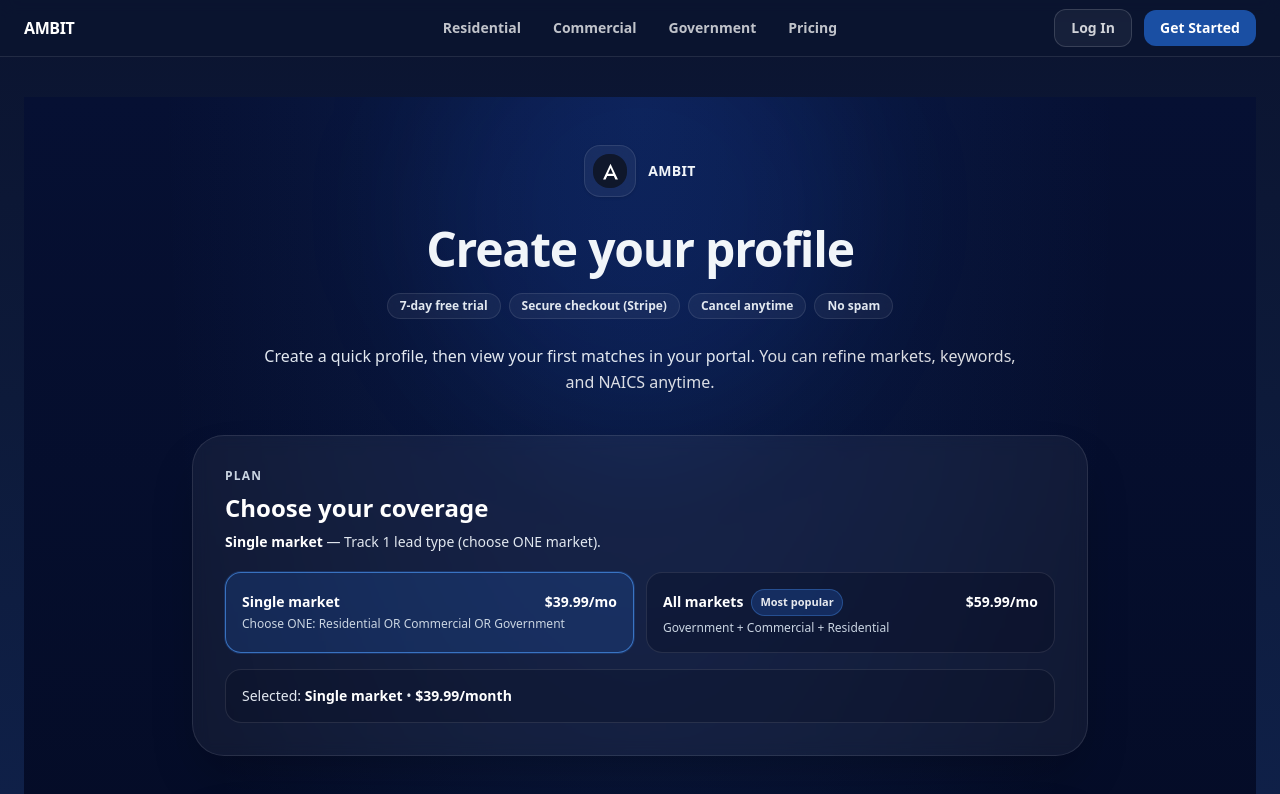
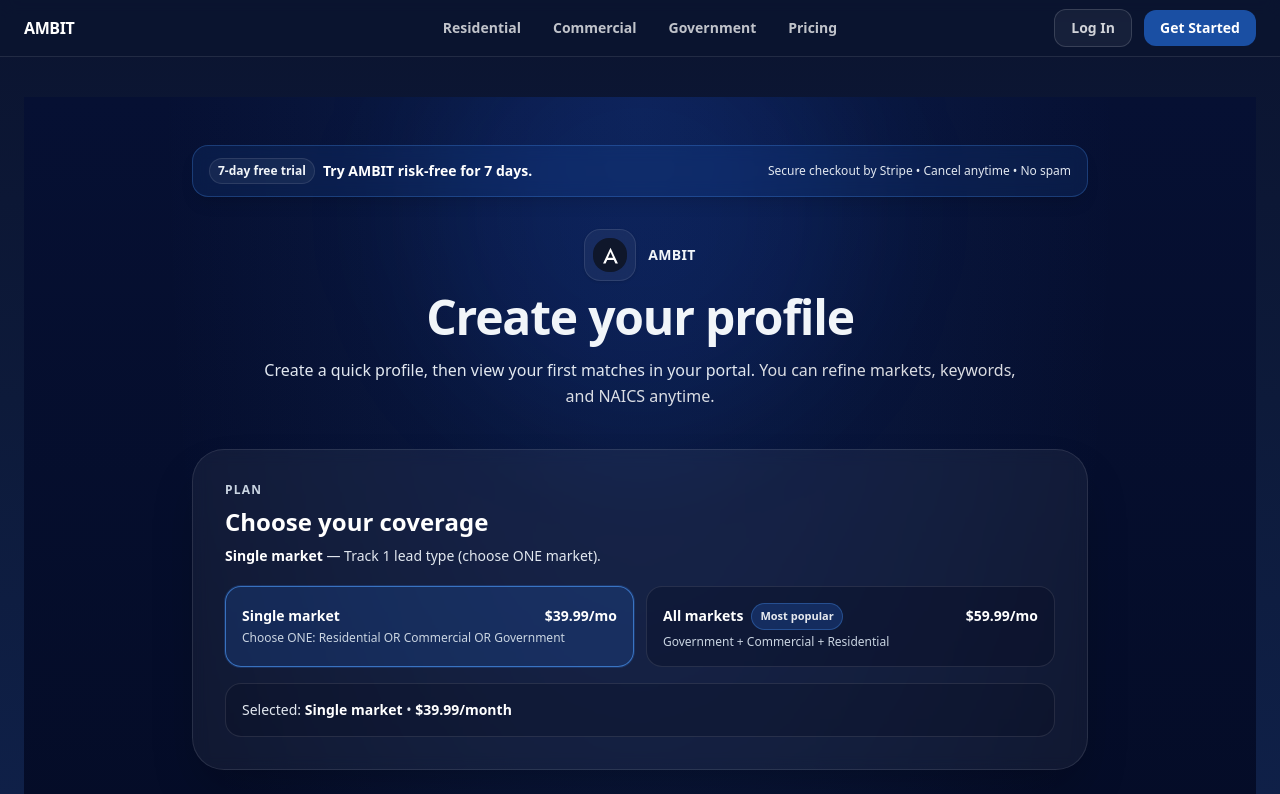
Before and after one commit to seansevrix/ambit, a Next.js app: page /get-started in a window 1280 px wide. Shown: the top 794 px of the page. Built offline with nearby package versions, Linux system fonts and the light colour scheme; no server answers.

Commit message:
Add 7-day free trial banner to get-started

```diff
--- a/app/get-started/GetStartedClient.tsx
+++ b/app/get-started/GetStartedClient.tsx
@@ -143,7 +143,7 @@
 
   const govSelected = useMemo(() => segments.has("government"), [segments]);
 
-  // ✅ NAICS optional (keywords + markets are enough to start)
+  // NAICS optional
   const canSubmit = useMemo(() => {
     const baseOk =
       companyName.trim().length >= 2 &&
@@ -188,8 +188,8 @@
         email: mail,
         location: loc,
         serviceArea: loc,
-        naics: naicsCsv, // can be ""
-        naicsCodes: naicsParsed.valid, // can be []
+        naics: naicsCsv,
+        naicsCodes: naicsParsed.valid,
         keywords: kw,
         segments: segmentsList,
         sources: segmentsList,
@@ -233,6 +233,25 @@
       </div>
 
       <div className="relative mx-auto max-w-6xl px-6 py-12">
+        {/* ✅ 7-DAY FREE TRIAL BANNER */}
+        <div className="sticky top-3 z-20 mx-auto mb-8 max-w-4xl">
+          <div className="rounded-2xl border border-blue-400/25 bg-blue-500/10 px-4 py-3 text-sm text-slate-100 shadow-lg backdrop-blur">
+            <div className="flex flex-wrap items-center justify-between gap-2">
+              <div className="flex items-center gap-2">
+                <span className="inline-flex items-center rounded-full border border-white/10 bg-white/5 px-2 py-1 text-xs font-semibold">
+                  7-day free trial
+                </span>
+                <span className="text-sm font-semibold text-white">
+                  Try AMBIT risk-free for 7 days.
+                </span>
+              </div>
+              <div className="text-xs text-slate-200">
+                Secure checkout by Stripe • Cancel anytime • No spam
+              </div>
+            </div>
+          </div>
+        </div>
+
         {/* HERO */}
         <header className="mx-auto max-w-4xl text-center">
           <div className="mx-auto flex items-center justify-center gap-3">
@@ -244,26 +263,11 @@
             </div>
           </div>
 
-          <h1 className="mt-7 text-4xl font-semibold tracking-tight sm:text-5xl">
+          <h1 className="mt-3 text-4xl font-semibold tracking-tight sm:text-5xl">
             Create your profile
           </h1>
 
-          <div className="mt-5 flex flex-wrap justify-center gap-2 text-xs font-semibold text-slate-200">
-            <span className="rounded-full border border-white/10 bg-white/5 px-3 py-1 backdrop-blur">
-              7-day free trial
-            </span>
-            <span className="rounded-full border border-white/10 bg-white/5 px-3 py-1 backdrop-blur">
-              Secure checkout (Stripe)
-            </span>
-            <span className="rounded-full border border-white/10 bg-white/5 px-3 py-1 backdrop-blur">
-              Cancel anytime
-            </span>
-            <span className="rounded-full border border-white/10 bg-white/5 px-3 py-1 backdrop-blur">
-              No spam
-            </span>
-          </div>
-
-          <p className="mx-auto mt-6 max-w-3xl text-base leading-relaxed text-slate-200">
+          <p className="mx-auto mt-4 max-w-3xl text-base leading-relaxed text-slate-200">
             Create a quick profile, then view your first matches in your portal.
             <span className="text-white/85"> You can refine markets, keywords, and NAICS anytime.</span>
           </p>
@@ -345,7 +349,6 @@
                 </div>
               </div>
 
-              {/* ✅ items-start + text-left inputs to keep them "straight" */}
               <div className="grid items-start gap-4 md:grid-cols-2">
                 <Field label="Company name">
                   <input
```
